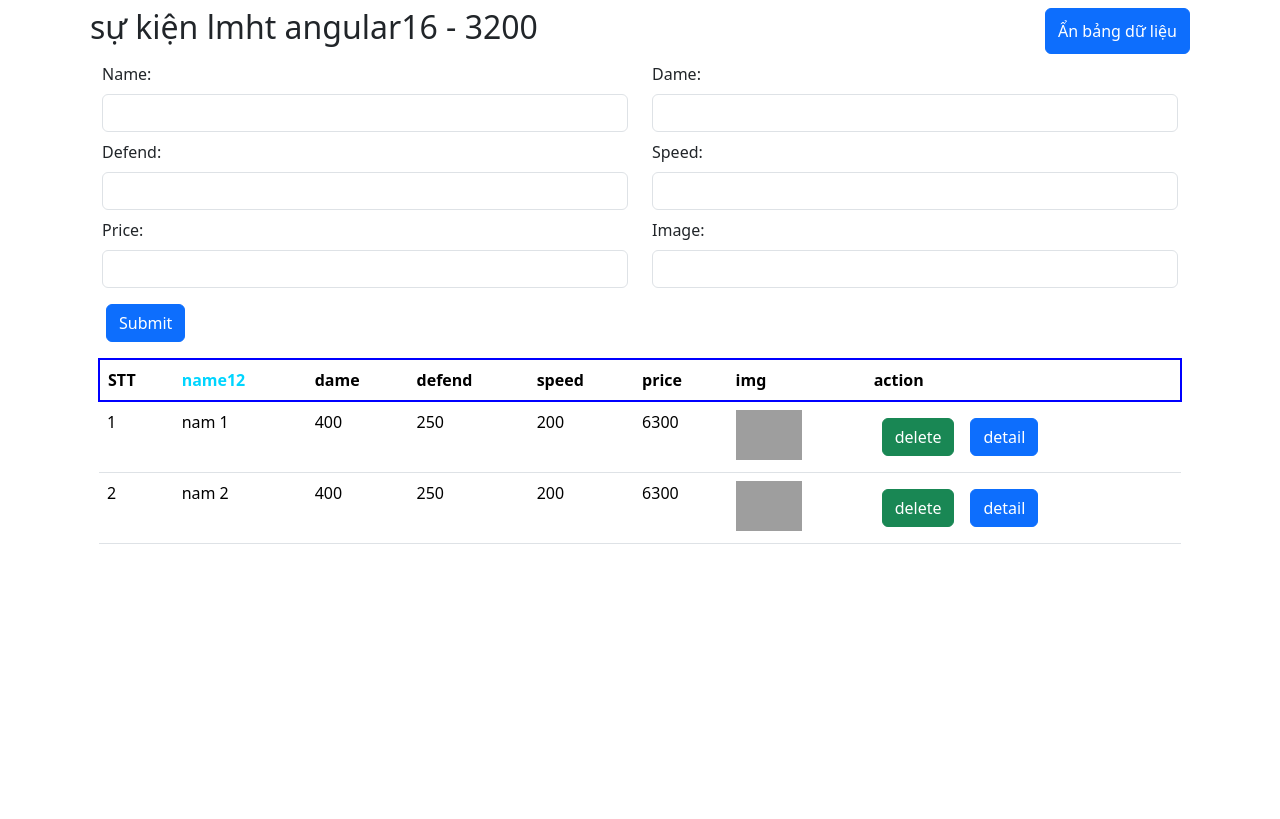
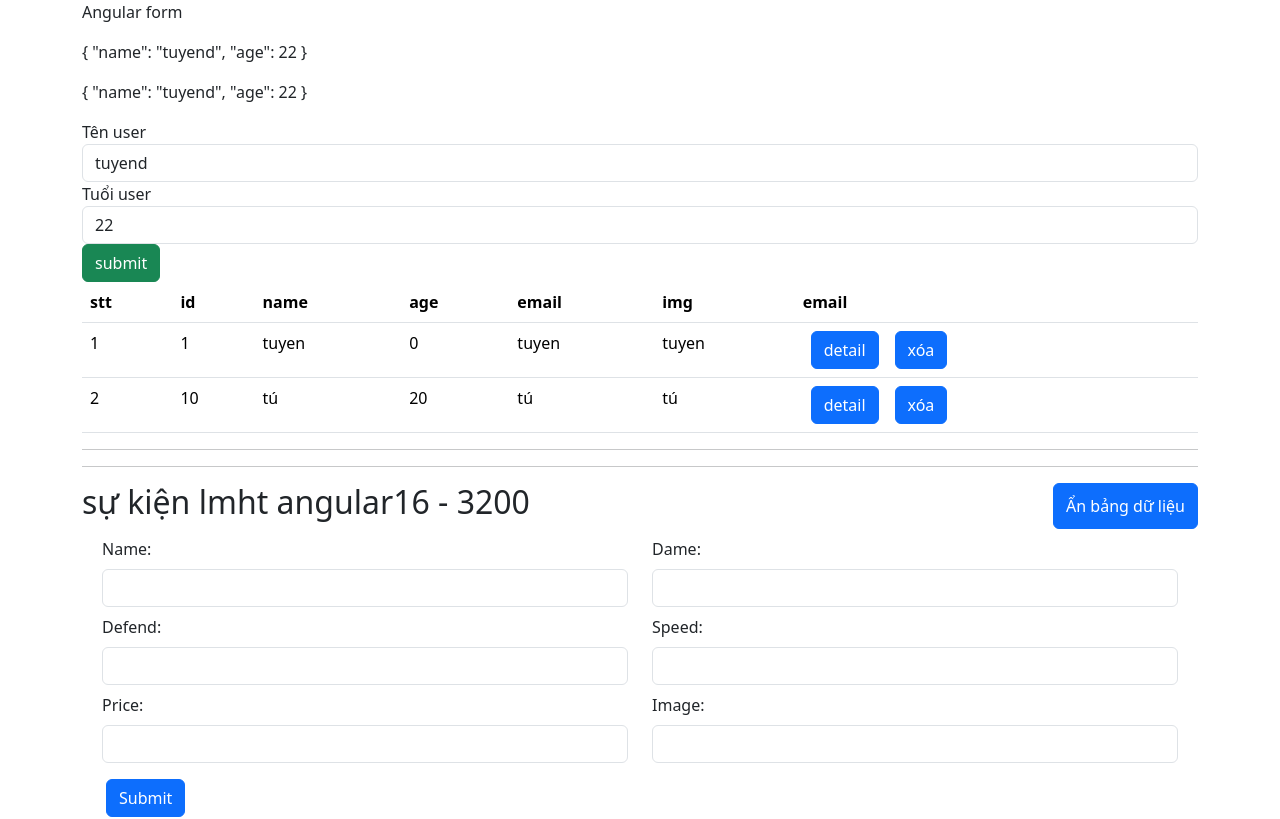
Before and after one commit to tuyenpv02/angular-fe1, an Angular app: page / in a window 1280 px wide. Shown: the top 819 px of the page. Built offline with nearby package versions, Linux system fonts and the light colour scheme; grey boxes are pictures that could not be loaded.

Commit message:
buổi 6: reset form

```diff
--- a/src/app/app.component.html
+++ b/src/app/app.component.html
@@ -1,6 +1,12 @@
+
 
 
 <div class="container">
+  <div>
+    <p>Angular form</p>
+    <app-form></app-form>
+  </div>
+  <hr><hr>
   <app-table [name]="title" [price]="3200" [champions]="champs"></app-table>
 </div>
 <router-outlet></router-outlet>
--- /dev/null
+++ b/src/app/components/show-validate/show-validate.component.html
@@ -0,0 +1,14 @@
+<!-- check lỗi -->
+        <!-- + valid: hợp lệ, khả thi
+             + dirty: nếu chưa nhập thì false, nếu đã thao tác thì return true
+             + tounched: trong mobile nếu chạm vào thì trả về true -->
+<div *ngIf="field.valid || field.dirty || field.touched">
+
+    <span *ngIf="field.errors?.['required']" class="text-danger">{{key}} bắt buộc nhập</span>
+    <span *ngIf="field.errors?.['minlength']" class="text-danger">{{key}} tối thiểu {{field.errors?.['minlength'].requiredLength}} ký tự</span>
+    <span *ngIf="field.errors?.['maxlength']" class="text-danger">{{key}} tối đa {{field.errors?.['maxlength'].requiredLength}} ký tự</span>
+
+    <span *ngIf="field.errors?.['max']" class="text-danger">{{key}} tối đa là {{field.errors?.['max'].max}}</span>
+    <span *ngIf="field.errors?.['min']" class="text-danger">{{key}} tối thiểu là {{field.errors?.['min'].min}}</span>
+
+</div>
--- /dev/null
+++ b/src/app/form/form.component.html
@@ -0,0 +1,66 @@
+<!-- userForm là 1 thể hiện của ngForm và sẽ quản lý,
+     lắng nghe thay đổi form đặt vào -->
+     <p>{{inputUser | json}}</p>
+     <p>{{userForm.value | json}}</p>
+<form   #userForm="ngForm" (ngSubmit)="onSubmit(userForm)">
+    <div class="form-group">
+        <label for="">Tên user </label>
+        <input type="text"
+        class="form-control"
+        name="name"
+        [(ngModel)]="inputUser.name"
+        required
+        minlength="6"
+        maxlength="10"
+        #nameU="ngModel"
+        >
+        <app-show-validate [field]="nameU" key="Tên"></app-show-validate>
+    </div>
+    <!-- End form name  -->
+    <div class="form-group">
+        <label for="">Tuổi user </label>
+        <input type="number"
+        class="form-control"
+        name="age"
+        [(ngModel)]="inputUser.age"
+        required
+        min="1"
+        max="100"
+        #age="ngModel"
+        >
+        <app-show-validate [field]="age" key="Tuổi"></app-show-validate>
+    </div>
+    <!-- End form age -->
+    <div >
+        <button class="btn btn-success" >submit</button>
+    </div>
+</form>
+<div>
+    <table class="table">
+        <thead>
+            <tr>
+                <th>stt</th>
+                <th>id</th>
+                <th>name</th>
+                <th>age</th>
+                <th>email</th>
+                <th>img</th>
+                <th>email</th>
+            </tr>
+        </thead>
+        <tbody>
+            <tr *ngFor="let user of users, index as i">
+                <td>{{i + 1}}</td>
+                <td>{{user.id}}</td>
+                <td>{{user.name}}</td>
+                <td>{{user.age}}</td>
+                <td>{{user.name}}</td>
+                <td>{{user.name}}</td>
+                <td>
+                    <a class="btn btn-primary mx-2">detail</a>
+                    <a (click)="deleteUser(i)" class="btn btn-primary mx-2">xóa</a>
+                </td>
+            </tr>
+        </tbody>
+    </table>
+</div>
--- /dev/null
+++ b/src/app/form/form.component.ts
@@ -0,0 +1,45 @@
+import { Component } from '@angular/core';
+import { NgForm } from '@angular/forms';
+
+@Component({
+  selector: 'app-form',
+  templateUrl: './form.component.html',
+  styleUrls: ['./form.component.css']
+})
+export class FormComponent {
+
+  inputUser = {
+    name:'tuyend',
+    age:22
+  }
+  users=[
+    {id:1, name:'tuyen', age:0},
+    {id:10, name:'tú', age:20},
+  ]
+
+  onSubmit(userForm: NgForm){
+    // lấy id max
+    const newUsersId = this.users
+    .map(u => u.id) // lấy ra mảng mới chỉ có id
+    .sort((a, b)=> b - a); // sort id đag có theo chiều giảm dần
+    const idMax = newUsersId[0];
+    //push dữ liệu vào lst
+    this.users.push({
+      ...userForm.value // lấy tất cả dữ liệu của formData và ở dưới thêm id
+      ,id:idMax +1
+    });
+
+    // cập nhật lại form
+    // userForm.reset(); //(reset form
+    userForm.resetForm({ // cập nhật form về giá trị default
+        name:'',
+        age:0
+      }
+    )
+
+  }
+
+  deleteUser(id:number){
+    this.users.splice(id, 1);
+  }
+}
--- a/src/app/table/table.component.html
+++ b/src/app/table/table.component.html
@@ -1,5 +1,5 @@
 
-<div class="d-flex justify-content-between m-2">
+<div class="d-flex justify-content-between">
   <h2 class="">sự kiện lmht {{name}} - {{price}}  </h2>
   <button class="btn btn-primary" (click)="onClickBtn()">
     {{showStatus?'Ẩn':'Hiện'}} bảng dữ liệu
```
Also changed, not shown: src/app/app.module.ts (+8 -2 lines), src/app/components/show-validate/show-validate.component.ts (added, +13 -0 lines), src/app/components/show-validate/show-validate.component.css (added), src/app/form/form.component.css (added), 2 other files (tests, documents, lock files or other folders).
